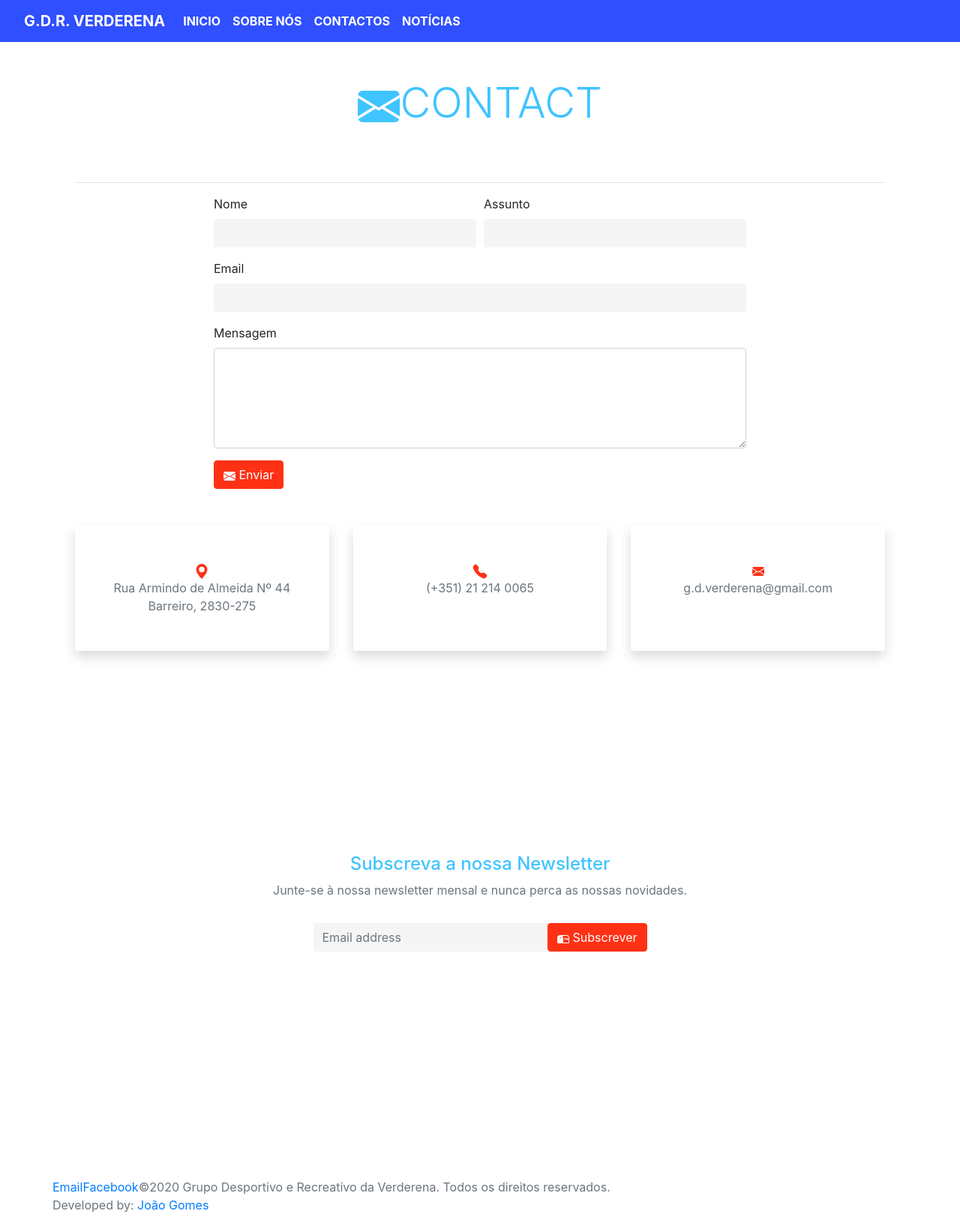
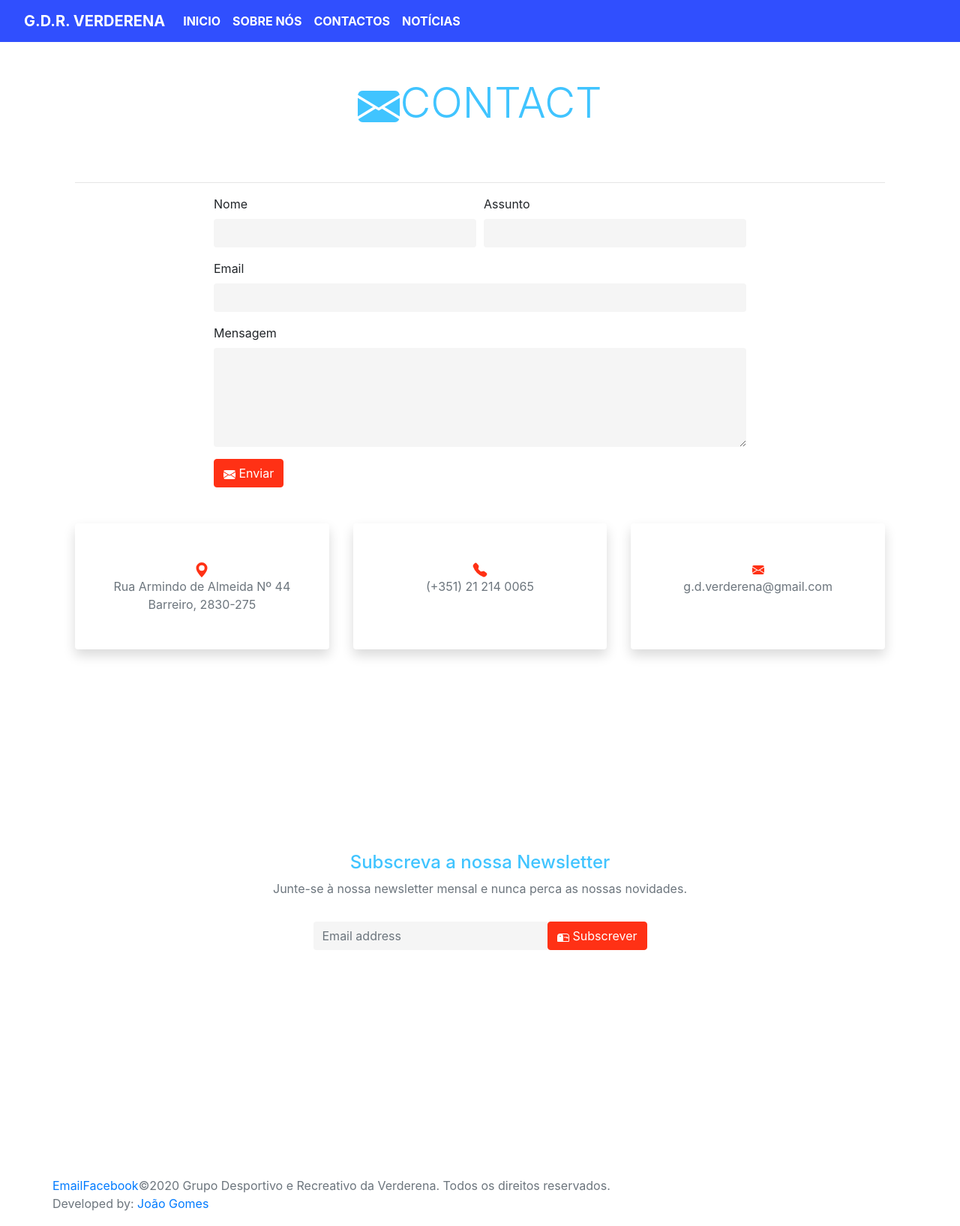
Before and after one commit to GDR-Verderena/gdr-verderena.github.io, a Jekyll site: the page built from contact/index.html, in a window 1280 px wide. Shown: the whole page at 75% size. Built offline with Jekyll 4.4.1, drawn with Linux system fonts in a browser that asks for light colours.

Commit message:
Update main.css

```diff
--- a/css/main.css
+++ b/css/main.css
@@ -100,7 +100,7 @@ input[type=text] {
   background-color: #F5F5F5;
 }
 
-text[type=text] {
+textarea[type=text] {
   border: none;
   background-color: #F5F5F5;
 }
```
